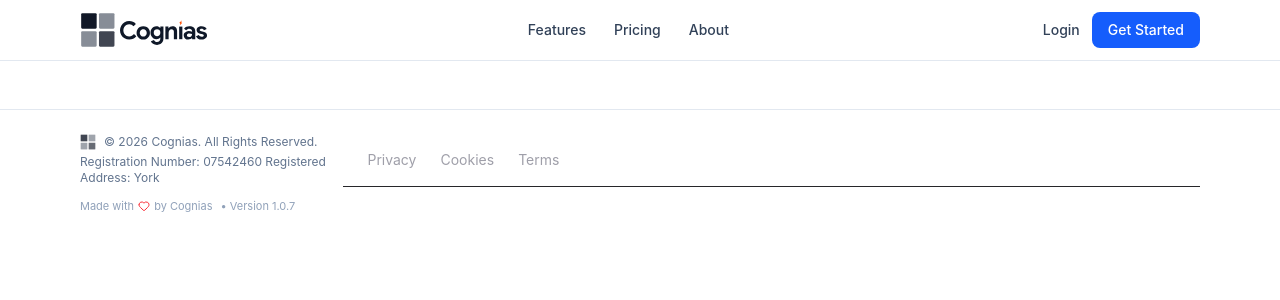
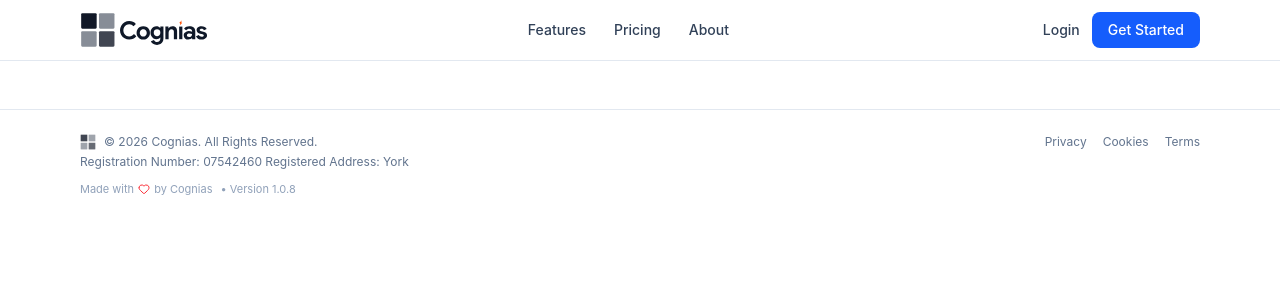
Before and after one commit to prandle/cognias-marketing, a React (Vite) app: page / in a window 1280 px wide. Shown: the top 300 px of the page. Built offline with nearby package versions, Linux system fonts and the light colour scheme.

Commit message:
footernav

```diff
--- a/src/components/ui/footerNav.tsx
+++ b/src/components/ui/footerNav.tsx
@@ -2,22 +2,17 @@ import Link from "./Link";
 
 export default function footerNav() {
   return (
-    <header className="w-full border-b border-zinc-800">
-      <div className="max-w-6xl mx-auto px-6 py-4 flex justify-between items-center">
+      <div className="flex flex-wrap gap-4 md:justify-end">
 
-        <nav className="flex gap-6 text-sm text-zinc-400">
-          <Link to="/privacy" className="hover:text-white">
+          <Link to="/privacy" className="hover:text-slate-700 underline-offset-2 hover:underline">
             Privacy
           </Link>
-          <Link to="/cookies" className="hover:text-white">
+          <Link to="/cookies" className="hover:text-slate-700 underline-offset-2 hover:underline">
             Cookies
           </Link>
-          <Link to="/terms" className="hover:text-white">
+          <Link to="/terms" className="hover:text-slate-700 underline-offset-2 hover:underline">
             Terms
           </Link>
-        </nav>
-
       </div>
-    </header>
   );
 }
--- a/src/version.json
+++ b/src/version.json
@@ -1,3 +1,3 @@
 {
-  "build": 7
+  "build": 8
 }
```
Also changed, not shown: src/components/ui/Footer.tsx (+0 -14 lines), 1 other file (tests, documents, lock files or other folders).
